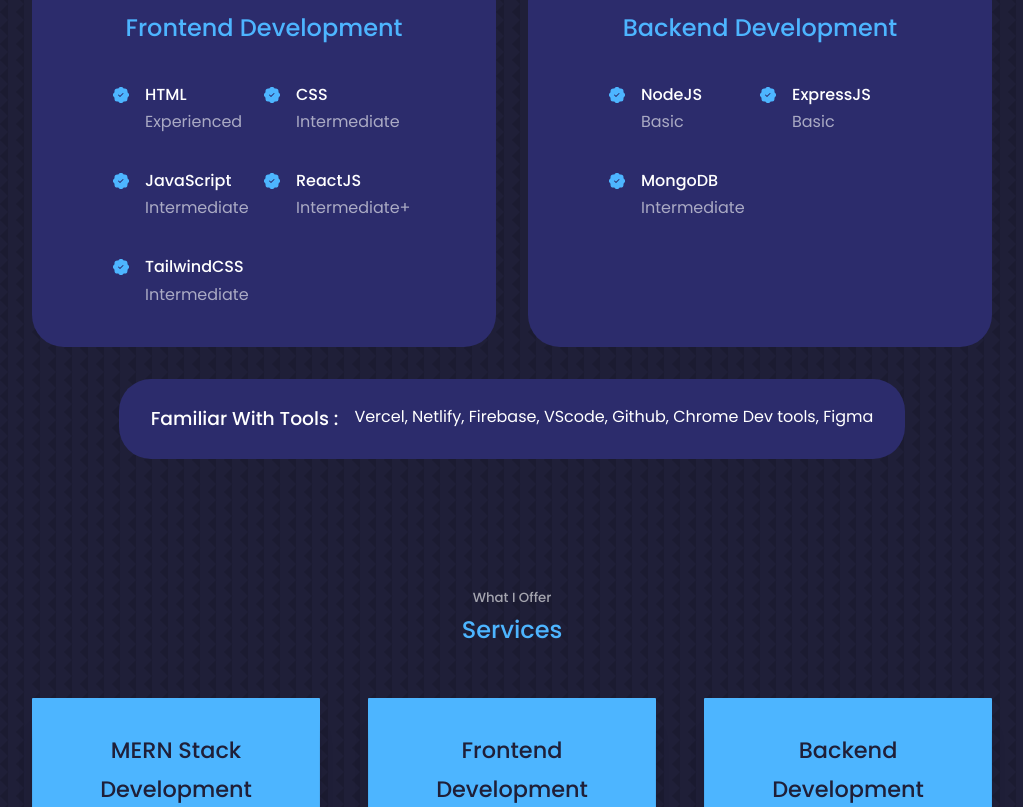
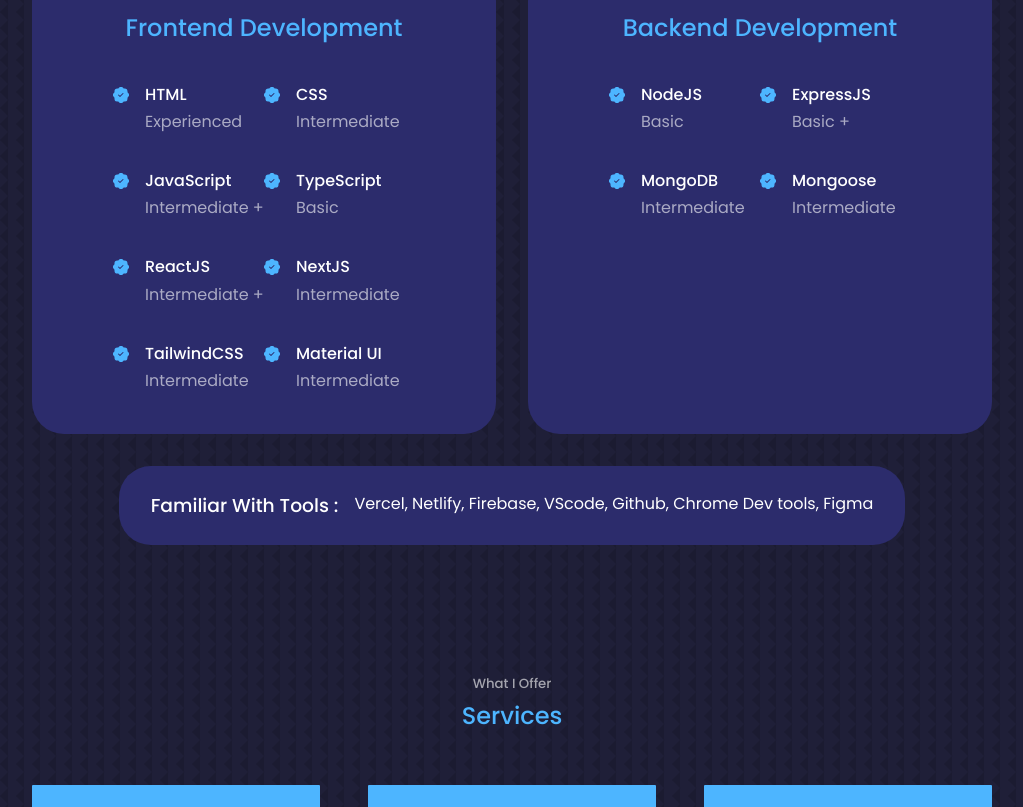
Before and after one commit to khanmdsohel02/sohel.dev.portfolio, a React (Vite) app: page / in a window 1280 px wide. Shown: the part 1932-2739 px from the top of the page, without its empty margins (128-1151 px from the left). Built offline with nearby package versions, Linux system fonts and the light colour scheme.

Commit message:
some design update

```diff
--- a/src/components/experience/Experience.jsx
+++ b/src/components/experience/Experience.jsx
@@ -28,20 +28,41 @@
               <BsPatchCheckFill className="experience__details-icon" />
               <div>
                 <h4>JavaScript</h4>
+                <small className="text-light">Intermediate +</small>
+              </div>
+            </article>
+            <article className="experience__details">
+              <BsPatchCheckFill className="experience__details-icon" />
+              <div>
+                <h4>TypeScript</h4>
+                <small className="text-light">Basic</small>
+              </div>
+            </article>
+            <article className="experience__details">
+              <BsPatchCheckFill className="experience__details-icon" />
+              <div>
+                <h4>ReactJS</h4>
+                <small className="text-light">Intermediate +</small>
+              </div>
+            </article>
+            <article className="experience__details">
+              <BsPatchCheckFill className="experience__details-icon" />
+              <div>
+                <h4>NextJS</h4>
                 <small className="text-light">Intermediate</small>
               </div>
             </article>
             <article className="experience__details">
               <BsPatchCheckFill className="experience__details-icon" />
               <div>
-                <h4>ReactJS</h4>
-                <small className="text-light">Intermediate+</small>
+                <h4>TailwindCSS</h4>
+                <small className="text-light">Intermediate</small>
               </div>
             </article>
             <article className="experience__details">
               <BsPatchCheckFill className="experience__details-icon" />
               <div>
-                <h4>TailwindCSS</h4>
+                <h4>Material UI</h4>
                 <small className="text-light">Intermediate</small>
               </div>
             </article>
@@ -64,13 +85,20 @@
               <BsPatchCheckFill className="experience__details-icon" />
               <div>
                 <h4>ExpressJS</h4>
-                <small className="text-light">Basic</small>
+                <small className="text-light">Basic +</small>
               </div>
             </article>
             <article className="experience__details">
               <BsPatchCheckFill className="experience__details-icon" />
               <div>
                 <h4>MongoDB</h4>
+                <small className="text-light">Intermediate</small>
+              </div>
+            </article>
+            <article className="experience__details">
+              <BsPatchCheckFill className="experience__details-icon" />
+              <div>
+                <h4>Mongoose</h4>
                 <small className="text-light">Intermediate</small>
               </div>
             </article>
--- a/src/components/portfolio/Portfolio.jsx
+++ b/src/components/portfolio/Portfolio.jsx
@@ -2,6 +2,7 @@
 import img1 from "../../assets/TeethCare1.jpeg";
 import img2 from "../../assets/NextBooking1.png";
 import img3 from "../../assets/HealthCare3.png";
+import { BsPatchCheckFill } from "react-icons/bs";
 
 const Portfolio = () => {
   return (
@@ -15,6 +16,26 @@
             <img src={img1} alt="" />
           </div>
           <h3>Teeth Care</h3>
+          <div className="key-features">
+            <div className="feature">
+              <BsPatchCheckFill className="features-icon" />
+              <small className="text-light">
+                User Authentication and Authorization
+              </small>
+            </div>
+            <div className="feature">
+              <BsPatchCheckFill className="features-icon" />
+              <small className="text-light">Appointment Booking System</small>
+            </div>
+            <div className="feature">
+              <BsPatchCheckFill className="features-icon" />
+              <small className="text-light">Dashboard</small>
+            </div>
+            <div className="feature">
+              <BsPatchCheckFill className="features-icon" />
+              <small className="text-light">Real-Time Messaging</small>
+            </div>
+          </div>
           <div className="portfolio__item-cta">
             <a
               href="https://github.com/khanmdsohel02/Teeth-Care-MERN-Project"
@@ -38,6 +59,26 @@
             <img src={img2} alt="" />
           </div>
           <h3>Next Booking</h3>
+          <div className="key-features">
+            <div className="feature">
+              <BsPatchCheckFill className="features-icon" />
+              <small className="text-light">
+                User Authentication and Authorization
+              </small>
+            </div>
+            <div className="feature">
+              <BsPatchCheckFill className="features-icon" />
+              <small className="text-light">Hotel Booking System</small>
+            </div>
+            <div className="feature">
+              <BsPatchCheckFill className="features-icon" />
+              <small className="text-light">Admin Dashboard</small>
+            </div>
+            <div className="feature">
+              <BsPatchCheckFill className="features-icon" />
+              <small className="text-light">Admin verifies</small>
+            </div>
+          </div>
           <div className="portfolio__item-cta">
             <a
               href="https://github.com/khanmdsohel02/Next-Booking-MERN-Project"
@@ -68,6 +109,16 @@
             <img src={img3} alt="" />
           </div>
           <h3>HealthCare</h3>
+          <div className="key-features">
+            <div className="feature">
+              <BsPatchCheckFill className="features-icon" />
+              <small className="text-light">Appointment Booking System</small>
+            </div>
+            <div className="feature">
+              <BsPatchCheckFill className="features-icon" />
+              <small className="text-light">Real-Time Messaging</small>
+            </div>
+          </div>
           <div className="portfolio__item-cta">
             <a
               href="https://github.com/khanmdsohel02/HealthCare"
--- a/src/components/portfolio/portfolio.css
+++ b/src/components/portfolio/portfolio.css
@@ -2,6 +2,8 @@
   display: grid;
   grid-template-columns: repeat(3, 1fr);
   gap: 2.5rem;
+  justify-content: center;
+  /* align-items: center; */
 }
 
 .portfolio__item {
@@ -10,6 +12,8 @@
   border-radius: 2rem;
   border: 1px solid transparent;
   transition: var(--transition);
+  display: flex;
+  flex-direction: column;
 }
 
 .portfolio__item:hover {
@@ -18,18 +22,42 @@
 }
 
 .portfolio__item-image {
+  height: 15rem;
   border-radius: 1.5rem;
   overflow: hidden;
 }
+.portfolio__item-image img {
+  height: 100%;
+  margin: auto;
+  object-fit: fill;
+}
 
 .portfolio__item h3 {
-  margin: 1.2rem 0 2rem;
+  margin: 1.2rem 0 0.5rem 1rem;
+}
+
+.key-features {
+  display: grid;
+  gap: 0.5rem;
+  margin-bottom: 0.9rem;
+  margin-left: 1.5rem;
+}
+
+.key-features .feature {
+  display: flex;
+  gap: 0.5rem;
+  align-items: center;
+}
+
+.features-icon {
+  color: var(--color-primary);
 }
 
 .portfolio__item-cta {
   display: flex;
   justify-content: space-between;
   margin-bottom: 1rem;
+  margin-top: auto;
 }
 
 /* MEDIA QUERIES (MEDIUM DEVICES) */
@@ -37,6 +65,13 @@
   .portfolio__container {
     grid-template-columns: 1fr 1fr;
     gap: 1.2rem;
+  }
+  .portfolio__item-cta {
+    flex-wrap: wrap;
+    gap: 1rem;
+  }
+  .portfolio__item-cta .btn {
+    padding: 0.7rem 1rem;
   }
 }
 
--- a/src/components/services/Services.jsx
+++ b/src/components/services/Services.jsx
@@ -59,7 +59,7 @@
         {/* END OF MERN Stack Development */}
         <article className="service">
           <div className="service__head">
-            <h3>Frontend Development (ReactJS)</h3>
+            <h3>Frontend Development</h3>
           </div>
 
           <ul className="service__list">
```
